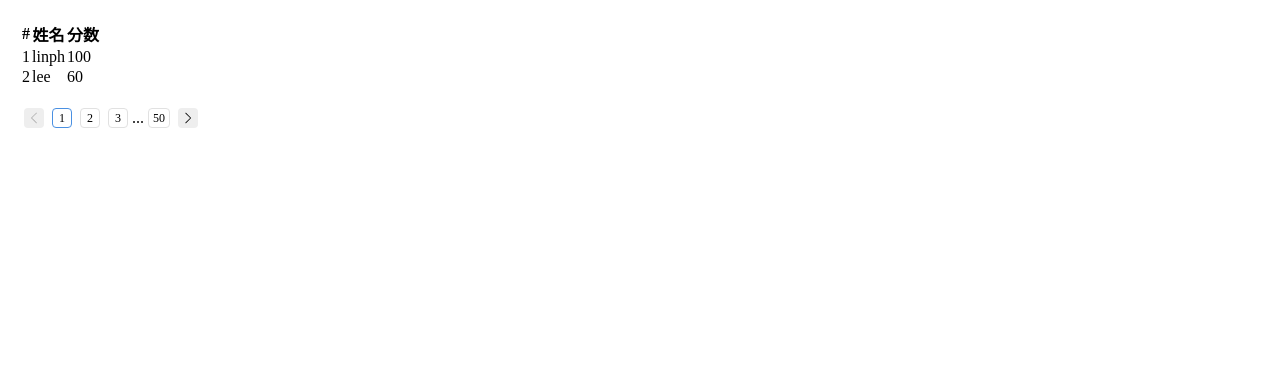
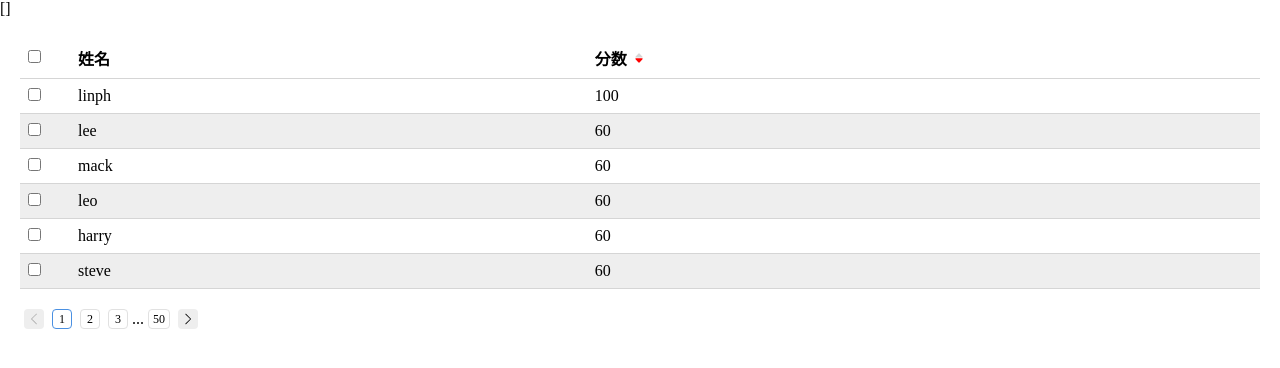
Before and after one commit to linpenghui958/dei-ui, a Vue app: page / in a window 1280 px wide. Shown: the top 368 px of the page. Built offline with nearby package versions, Linux system fonts and the light colour scheme.

Commit message:
add table desc

```diff
--- a/src/App.vue
+++ b/src/App.vue
@@ -1,7 +1,8 @@
 <template>
   <div id="app">
+    {{items}}
     <div style="margin: 20px;">
-      <g-table :columns="columns" :data-source="dataSource"></g-table>
+      <g-table :columns="columns" :data-source="dataSource" @changeItem="x" checkable :selectedItems.sync="items" :order-by.sync="orderBy"></g-table>
     </div>
     <div style="margin: 20px;">
       <g-pager :totalPage="50" :current-page.sync="currentPage"></g-pager>
@@ -28,9 +29,21 @@ export default {
       dataSource: [
         { id: 1, name: 'linph', score: 100},
         { id: 2, name: 'lee', score: 60},
-      ]
+        { id: 3, name: 'mack', score: 60},
+        { id: 4, name: 'leo', score: 60},
+        { id: 5, name: 'harry', score: 60},
+        { id: 6, name: 'steve', score: 60},
+      ],
+      items: [],
+      orderBy: {
+        score: 'desc',
+      }
     };
   },
+  methods: {
+    x(checked, item, index) {
+    }
+  }
 };
 </script>
 <style>
--- a/src/table/table.vue
+++ b/src/table/table.vue
@@ -1,15 +1,30 @@
 <template>
-  <div>
-    <table>
+  <div class="dei-table-wrapper" ref="wrapper">
+    <table class="dei-table" ref="table" :class="{bordered, compact, striped: striped}">
       <thead>
         <tr>
-          <th>#</th>
-          <th v-for="(column, index) in columns" :key="index">{{column.text}}</th>
+          <th v-if="numberVisible">#</th>
+          <th v-if="checkable" :style="{width: '50px'}" class="gulu-table-center">
+            <input type="checkbox" @change="onChangeAllItems" ref="allChecked" :checked="areAllItemsSelected"/>
+          </th>
+          <th v-for="(column, index) in columns" :key="index">
+            <div class="dei-table-header">
+              {{column.text}}
+              <span class="dei-table-sorter" v-if="column.field in orderBy" @click="changeOrderBy(column.field)">
+                <d-icon name="asc" :class="{active: orderBy[column.field] === 'asc'}"></d-icon>
+                <d-icon name="desc" :class="{active: orderBy[column.field] === 'desc'}"></d-icon>
+              </span>
+            </div>
+          </th>
         </tr>
       </thead>
       <tbody>
         <tr v-for="(item, index) in dataSource" :key="index">
-          <td>{{index + 1}}</td>
+          <td v-if="checkable" :style="{width: '50px'}" class="gulu-table-center">
+            <input type="checkbox" @change="onChangeItem(item, index, $event)"
+              :checked="inSelectedItems(item)"/>
+          </td>
+          <td v-if="numberVisible">{{index + 1}}</td>
           <template v-for="(column, index) in columns">
             <td :key="index">{{item[column.field]}}</td>
           </template>
@@ -20,20 +35,204 @@
 </template>
 
 <script>
+import DIcon from '../base/icon'
 export default {
+  components: {
+    DIcon
+  },
   props: {
     columns: {
       type: Array,
       required: true
     },
+    orderBy: {
+      type: Object,
+      default: () => ({})
+    },
     dataSource: {
       type: Array,
       required: true
+    },
+    striped: {
+      type: Boolean,
+      default: true
+    },
+    bordered: {
+      type: Boolean,
+      default: false
+    },
+    compact: {
+      type: Boolean,
+      default: false
+    },
+    numberVisible: {
+      type: Boolean,
+      default: false
+    },
+    checkable: {
+      type: Boolean,
+      default: false
+    },
+    selectedItems: {
+      type: Array,
+      default: () => []
+    }
+  },
+  computed: {
+    areAllItemsSelected() {
+      const a = this.selectedItems.map(i => i.id).sort()
+      const b = this.dataSource.map(i => i.id).sort()
+      if (a.length !== b.length) return false
+      let equal = true
+      for (let i = 0; i < a.length; i++) {
+        if (a[i] !== b[i]) {
+          equal = false
+        }
+      }
+      return equal
+    }
+  },
+  methods: {
+    changeOrderBy(key) {
+      const copy = JSON.parse(JSON.stringify(this.orderBy))
+      console.log(copy[key])
+      let oldValue = copy[key]
+      if (oldValue === 'asc') {
+        copy[key] = 'desc'
+      } else if (oldValue === 'desc') {
+        copy[key] = true
+      } else {
+        copy[key] = 'asc'
+      }
+      this.$emit('update:orderBy', copy)
+    },
+    inSelectedItems(item) {
+      return this.selectedItems.filter(i => i.id === item.id).length > 0
+    },
+    onChangeItem(item, index, e) {
+      console.log(item, index, e)
+      const checked = e.target.checked
+      let copy = JSON.parse(JSON.stringify(this.selectedItems))
+      if (checked) {
+        copy.push(item)
+      } else {
+        copy = copy.filter(i => i.id !== item.id)
+      }
+      this.$emit('update:selectedItems', copy)
+    },
+    onChangeAllItems(e) {
+      const selected = e.target.checked;
+      this.$emit('update:selectedItems', selected ? this.dataSource : [])
+    }
+  },
+  watch: {
+    selectedItems() {
+      const length = this.dataSource.length
+      if (this.selectedItems.length !== length && this.selectedItems.length !== 0) {
+        this.$refs.allChecked.indeterminate = true
+      } else {
+        this.$refs.allChecked.indeterminate = false
+      }
     }
   }
 }
 </script>
 
 <style lang="scss">
-
+@import "../styles/_var";
+  $grey: darken($grey, 10%);
+  .dei-table {
+    width: 100%;
+    border-collapse: collapse;
+    border-spacing: 0;
+    border-bottom: 1px solid $grey;
+    &.bordered {
+      border: 1px solid $grey;
+      td, th {
+        border: 1px solid $grey;
+      }
+    }
+    &.compact {
+      td, th {
+        padding: 4px;
+      }
+    }
+    td, th {
+      border-bottom: 1px solid $grey;
+      text-align: left;
+      padding: 8px;
+    }
+    &.striped {
+      tbody {
+        > tr {
+          &:nth-child(odd) {
+            background: white;
+          }
+          &:nth-child(even) {
+            background: lighten($grey, 10%);
+          }
+        }
+      }
+    }
+    &-sorter {
+      display: inline-flex;
+      flex-direction: column;
+      margin: 0 4px;
+      cursor: pointer;
+      width: 10px;
+      height: 10px;
+      svg {
+        width: 10px;
+        height: 10px;
+        fill: $grey;
+        &.active {
+          fill: red;
+        }
+        &:first-child {
+          position: relative;
+        }
+        &:nth-child(2) {
+          position: relative;
+        }
+      }
+    }
+    &-header {
+      display: flex;
+      align-items: center;
+    }
+    &-wrapper {
+      position: relative;
+      overflow: auto;
+    }
+    &-loading {
+      background: rgba(255, 255, 255, 0.8);
+      position: absolute;
+      top: 0;
+      left: 0;
+      width: 100%;
+      height: 100%;
+      display: flex;
+      justify-content: center;
+      align-items: center;
+      svg {
+        width: 50px;
+        height: 50px;
+        @include spin;
+      }
+    }
+    &-copy {
+      position: absolute;
+      top: 0;
+      left: 0;
+      width: 100%;
+      background: white;
+    }
+    &-expendIcon {
+      width: 10px;
+      height: 10px;
+    }
+    & &-center {
+      text-align: center;
+    }
+  }
 </style>
```
Also changed, not shown: src/base/svg.js.
